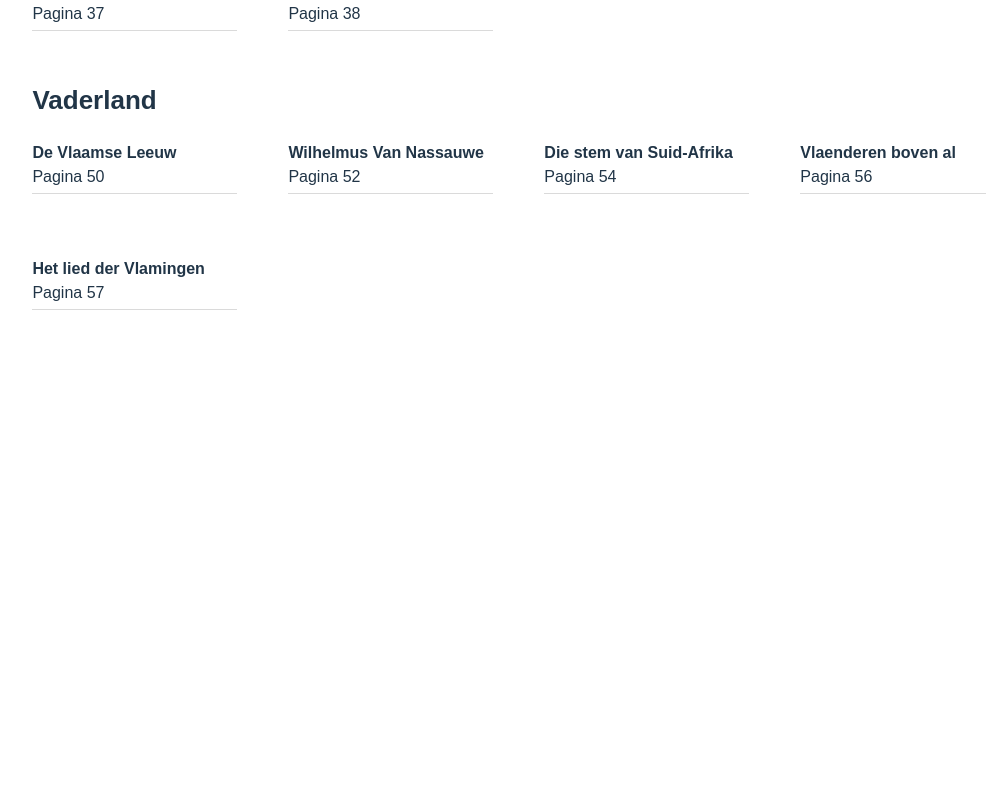
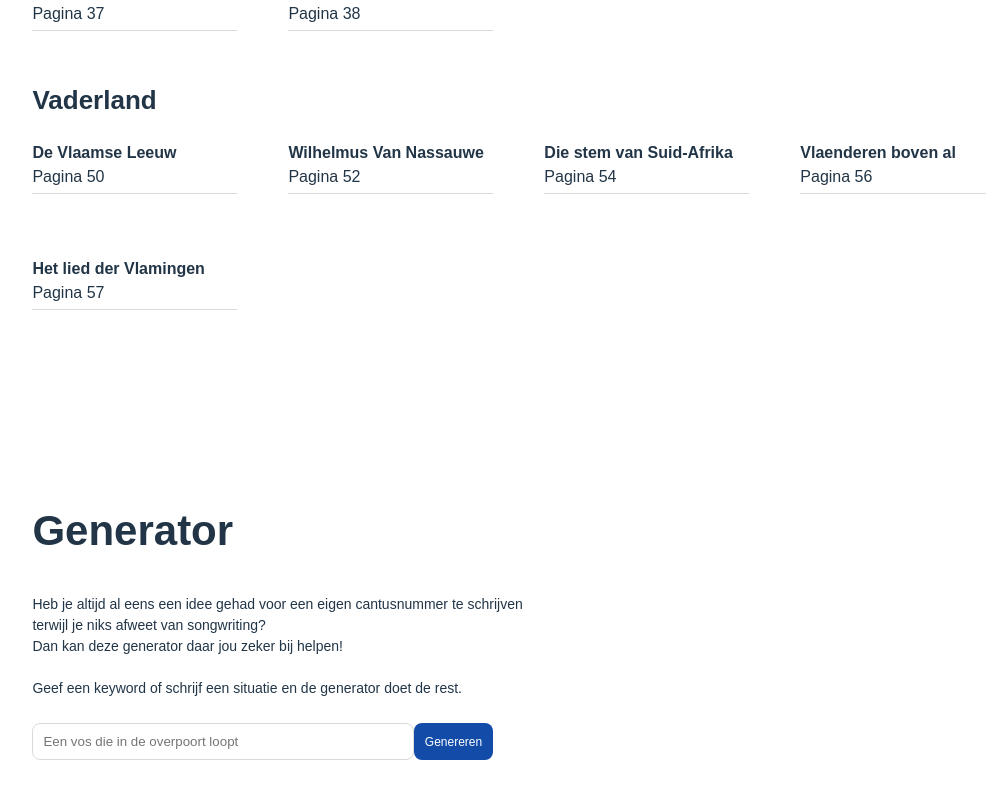
Before and after one commit to Stef-Verniers/BAP, a React (Vite) app in the folder codex/: page / in a window 1280 px wide. Shown: the part 1132-1930 px from the top of the page, without its empty margins (198-1184 px from the left). Before the commit the page ends 1640 px from the top, so only its background shows below. Built offline with nearby package versions, Linux system fonts and the light colour scheme; a web font is replaced by a local one.

Commit message:
Generator component aangemaakt

```diff
--- a/codex/src/App.jsx
+++ b/codex/src/App.jsx
@@ -3,6 +3,8 @@
 import Welcome from './app/components/views/welcome/Welcome'
 import Liederen from './app/components/views/liederen/Liederen'
 import Sidebar from './app/components/sidebar/Sidebar'
+import Generator from './app/components/views/generator/Generator'
+
 
 function App() {
 
@@ -12,6 +14,7 @@ function App() {
       <main>
         <Welcome />
         <Liederen />
+        <Generator />
         {/* <Routes>
         </Routes> */}
       </main>
--- /dev/null
+++ b/codex/src/app/components/views/generator/Generator.jsx
@@ -0,0 +1,31 @@
+import './generator.css'
+
+const Generator = () => {
+    return (
+        <>
+            <div className='generator' id='generator'>
+                <div className="generator-content">
+                    <h1>Generator</h1>
+                    <p>Heb je altijd al eens een idee gehad voor een eigen cantusnummer te schrijven terwijl je niks afweet van songwriting?
+                    <br/>
+                    Dan kan deze generator daar jou zeker bij helpen!
+                    <br/>
+                    <br/>
+                    Geef een keyword of schrijf een situatie en de generator doet de rest.
+                    </p>
+                    <section className='generator-section'>
+                        <form className='generator-form'>
+                            <input type='text' placeholder='Een vos die in de overpoort loopt' />
+                            <button type='submit' className='button-1'>Genereren</button>
+                        </form>
+                    </section>
+                    <section className='generator-answer' id='answer'>
+
+                    </section>
+                </div>
+            </div>
+        </>
+    )
+}
+
+export default Generator;
--- /dev/null
+++ b/codex/src/app/components/views/generator/generator.css
@@ -0,0 +1,93 @@
+.generator {
+    width: 90vw;
+    margin: auto;
+    min-height: 100vh;
+    display: block;
+}
+
+.generator-content {
+    display: flex;
+    flex-direction: column;
+}
+
+.generator-content > h1 {
+    font-size: 42px;
+}
+
+.generator-content > p {
+    margin-top: 5vh;
+    font-size: 14px;
+    width: 80%;
+    line-height: calc(14px * 1.5);
+}
+
+.generator-section {
+    width: 100%;
+}
+
+.generator-form {
+    display: flex;
+    flex-direction: column;
+}
+
+.generator-form > * {
+    margin-top: 3vh;
+}
+
+.generator-form > input {
+    width: auto;
+    padding: 10px;
+    border-radius: 8px;
+    border: solid 2px rgb(218, 218, 218);
+}
+
+
+@media screen and (min-width: 769px) {
+    .generator {
+        width:auto;
+        height: auto;
+        margin: 0;
+        display: flex;
+        flex-direction: column;
+        justify-content: start;
+        align-items: start;
+    }
+
+    .generator-content {
+        width: 60%;
+        height: auto;
+    }
+
+    .generator-form {
+        height: auto;
+        width: 70%;
+    }
+
+    .generator-zoeken > input {
+        width: 100%;
+        padding: 10px;
+        border-radius: 8px;
+        border: solid 1px rgb(218, 218, 218);
+    }
+
+}
+
+@media screen and (min-width: 769px) {
+
+    .generator-form {
+        display: flex;
+        flex-direction: row;
+        justify-content: space-between;
+        width: 75%;
+    }
+
+    .generator-form > input {
+        width: 80%;
+        padding: 10px;
+        border-radius: 8px;
+        border: solid 1px rgb(218, 218, 218);
+    }
+
+
+
+}
--- a/codex/src/app/components/views/liederen/liederen.css
+++ b/codex/src/app/components/views/liederen/liederen.css
@@ -136,7 +136,7 @@
         width: 100%;
         padding: 10px;
         border-radius: 8px;
-        border: solid 1px rgb(218, 218, 218);
+        border: solid 2px rgb(218, 218, 218);
     }
 
 }
--- a/codex/src/index.css
+++ b/codex/src/index.css
@@ -47,7 +47,7 @@ h1 {
 .button-1 {
   border-radius: 8px;
   border: 1px solid transparent;
-  padding: 0.6em 1.2em;
+  padding: 10px;
   font-size: 12px;
   font-weight: 500;
   font-family: inherit;
@@ -63,7 +63,7 @@ h1 {
 .button-2 {
   border-radius: 8px;
   border: 1px solid var(--blue);
-  padding: 0.6em 1.2em;
+  padding: 10px;
   font-size: 12px;
   font-weight: 500;
   font-family: inherit;
```
